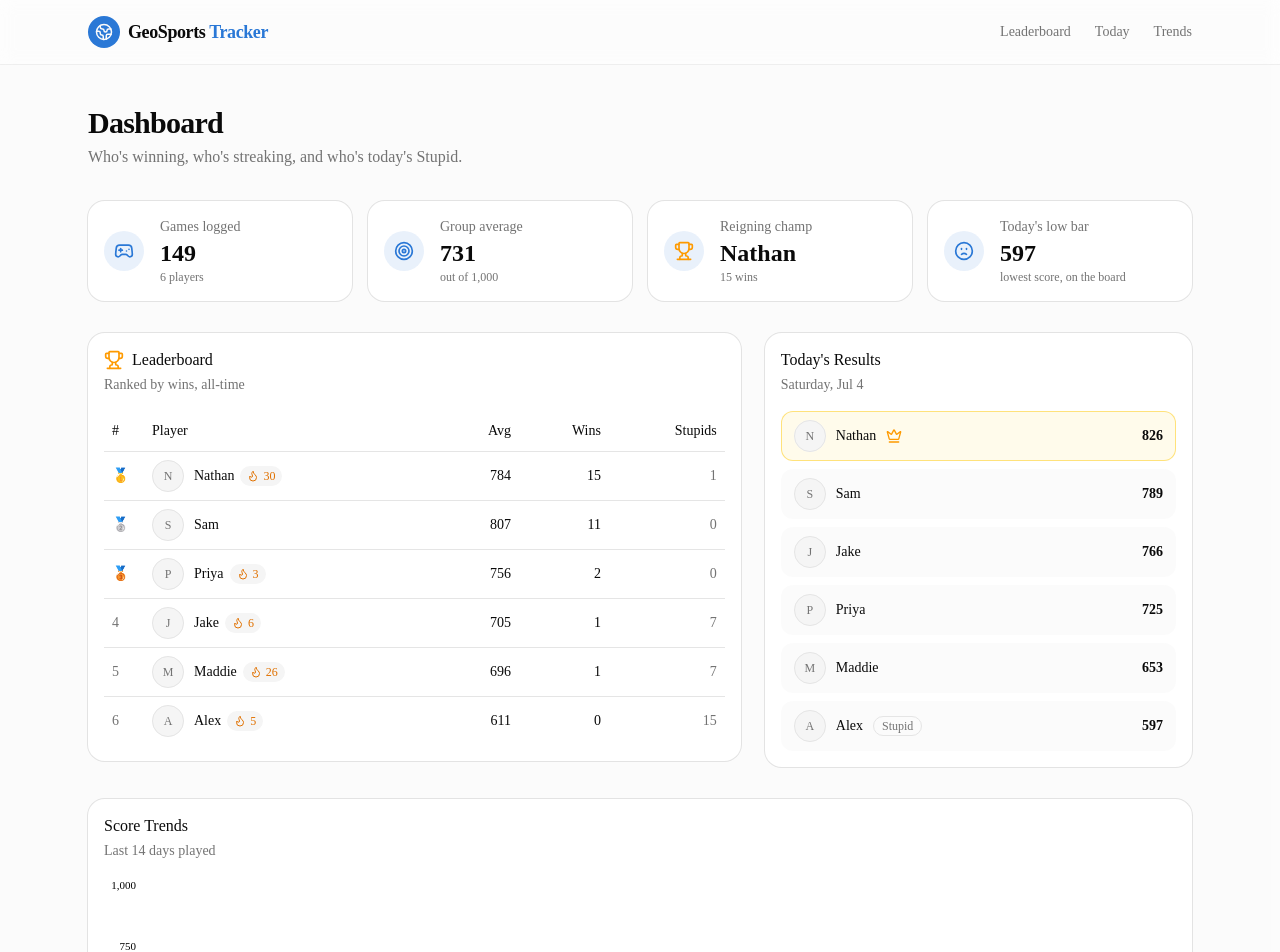
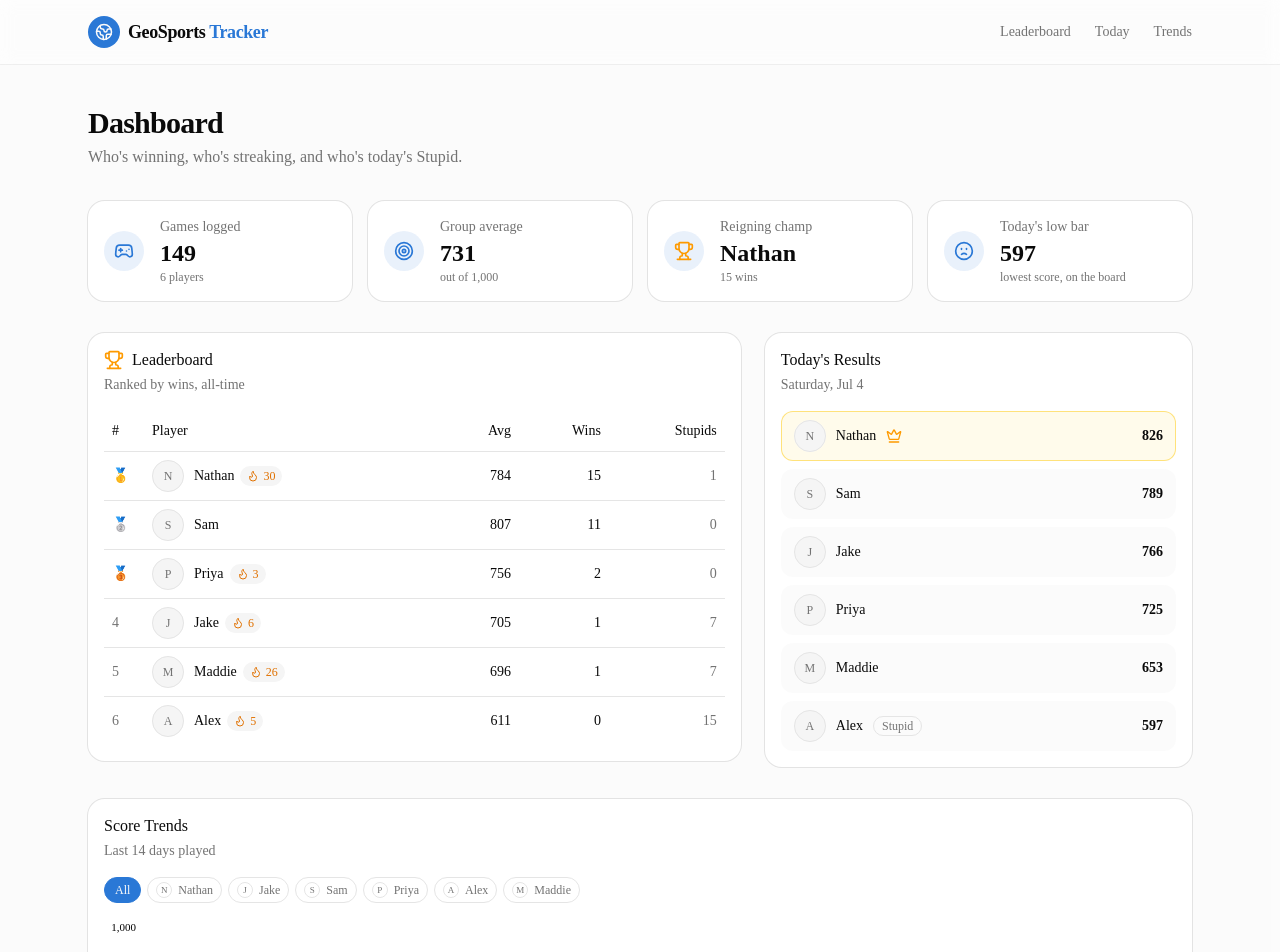
Before and after one commit to nathanjensby/GeosportsTracker, a Next.js app: page / in a window 1280 px wide. Shown: the top 952 px of the page. Built offline with nearby package versions, Linux system fonts and the light colour scheme.

Commit message:
feat(player): add player page and graph filter

```diff
--- /dev/null
+++ b/src/app/players/[id]/page.tsx
@@ -0,0 +1,100 @@
+import Link from "next/link";
+import { notFound } from "next/navigation";
+import { Avatar, AvatarFallback } from "@/components/ui/avatar";
+import { StatTile } from "@/components/ui/stat-tile";
+import { dataSource } from "@/data/source";
+import { getInitials } from "@/lib/players";
+import { computePlayerStats, rankPlayers } from "@/lib/stats";
+import { ArrowLeft, Flame, Frown, Gamepad2, Target, TrendingDown, TrendingUp, Trophy } from "lucide-react";
+
+interface PlayerPageProps {
+  params: Promise<{ id: string }>;
+}
+
+export default async function PlayerPage({ params }: PlayerPageProps) {
+  const { id } = await params;
+
+  const [players, dailyResults] = await Promise.all([
+    dataSource.getPlayers(),
+    dataSource.getDailyResults(),
+  ]);
+
+  const player = players.find((p) => p.id === id);
+  if (!player) notFound();
+
+  const playerStats = computePlayerStats(players, dailyResults);
+  const stats = playerStats.find((s) => s.playerId === id);
+  if (!stats) notFound();
+
+  const rank = rankPlayers(playerStats)
+    .filter((s) => s.gamesPlayed > 0)
+    .findIndex((s) => s.playerId === id);
+
+  const winPct = stats.gamesPlayed > 0 ? Math.round((stats.wins / stats.gamesPlayed) * 100) : 0;
+  const stupidPct = stats.gamesPlayed > 0 ? Math.round((stats.stupids / stats.gamesPlayed) * 100) : 0;
+
+  return (
+    <div className="mx-auto flex max-w-4xl flex-col gap-6 px-4 py-6 sm:gap-8 sm:px-6 sm:py-10">
+      <Link
+        href="/#leaderboard"
+        className="inline-flex items-center gap-1.5 text-sm text-muted-foreground transition-colors hover:text-foreground"
+      >
+        <ArrowLeft className="size-4" />
+        Back to leaderboard
+      </Link>
+
+      <div className="flex items-center gap-4">
+        <Avatar className="size-14">
+          <AvatarFallback className="text-lg">{getInitials(player.name)}</AvatarFallback>
+        </Avatar>
+        <div>
+          <h1 className="text-2xl font-semibold tracking-tight sm:text-3xl">{player.name}</h1>
+          <p className="text-muted-foreground">
+            {rank >= 0 ? `Rank #${rank + 1} on the leaderboard` : "Hasn't played yet"}
+          </p>
+        </div>
+      </div>
+
+      <div className="grid grid-cols-2 gap-3 sm:gap-4 lg:grid-cols-4">
+        <StatTile
+          label="Games played"
+          value={stats.gamesPlayed.toLocaleString()}
+          icon={<Gamepad2 className="size-5" />}
+        />
+        <StatTile
+          label="Average score"
+          value={stats.averageScore.toLocaleString()}
+          hint="out of 1,000"
+          icon={<Target className="size-5" />}
+        />
+        <StatTile
+          label="Highest score"
+          value={stats.gamesPlayed > 0 ? stats.bestScore.toLocaleString() : "—"}
+          icon={<TrendingUp className="size-5" />}
+        />
+        <StatTile
+          label="Lowest score"
+          value={stats.gamesPlayed > 0 ? stats.worstScore.toLocaleString() : "—"}
+          icon={<TrendingDown className="size-5" />}
+        />
+        <StatTile
+          label="Win rate"
+          value={`${winPct}%`}
+          hint={`${stats.wins} win${stats.wins === 1 ? "" : "s"}`}
+          icon={<Trophy className="size-5 text-amber-500" />}
+        />
+        <StatTile
+          label="Stupid rate"
+          value={`${stupidPct}%`}
+          hint={`${stats.stupids} stupid${stats.stupids === 1 ? "" : "s"}`}
+          icon={<Frown className="size-5" />}
+        />
+        <StatTile
+          label="Current streak"
+          value={`${stats.currentStreak} day${stats.currentStreak === 1 ? "" : "s"}`}
+          icon={<Flame className="size-5 text-amber-600" />}
+        />
+      </div>
+    </div>
+  );
+}
--- a/src/components/dashboard/score-trend-chart.tsx
+++ b/src/components/dashboard/score-trend-chart.tsx
@@ -1,7 +1,10 @@
 "use client";
 
+import { useEffect, useState } from "react";
+import { Avatar, AvatarFallback } from "@/components/ui/avatar";
 import { Card, CardHeader, CardTitle, CardDescription, CardContent } from "@/components/ui/card";
-import { buildPlayerMap, buildPlayerColorMap } from "@/lib/players";
+import { buildPlayerMap, buildPlayerColorMap, getInitials } from "@/lib/players";
+import { cn } from "@/lib/utils";
 import type { DailyResult, Player } from "@/types";
 import {
   CartesianGrid,
@@ -15,6 +18,7 @@ import {
 } from "recharts";
 
 const DAYS_SHOWN = 14;
+const SELECTED_PLAYER_STORAGE_KEY = "geosports:selectedPlayerId";
 
 interface ScoreTrendChartProps {
   dailyResults: DailyResult[];
@@ -67,6 +71,23 @@ function ChartTooltip({
 export function ScoreTrendChart({ dailyResults, players }: ScoreTrendChartProps) {
   const playerMap = buildPlayerMap(players);
   const colorMap = buildPlayerColorMap(players);
+  const [selectedPlayerId, setSelectedPlayerId] = useState<string | null>(null);
+
+  useEffect(() => {
+    const stored = window.localStorage.getItem(SELECTED_PLAYER_STORAGE_KEY);
+    if (stored && players.some((player) => player.id === stored)) {
+      setSelectedPlayerId(stored);
+    }
+  }, [players]);
+
+  function handleSelect(playerId: string | null) {
+    setSelectedPlayerId(playerId);
+    if (playerId) {
+      window.localStorage.setItem(SELECTED_PLAYER_STORAGE_KEY, playerId);
+    } else {
+      window.localStorage.removeItem(SELECTED_PLAYER_STORAGE_KEY);
+    }
+  }
 
   const recentDays = [...dailyResults].sort((a, b) => a.date.localeCompare(b.date)).slice(-DAYS_SHOWN);
 
@@ -82,13 +103,61 @@ export function ScoreTrendChart({ dailyResults, players }: ScoreTrendChartProps)
     return row;
   });
 
+  // Draw the selected player's line last so it renders on top of the dimmed ones.
+  const orderedPlayers =
+    selectedPlayerId == null
+      ? players
+      : [
+          ...players.filter((player) => player.id !== selectedPlayerId),
+          ...players.filter((player) => player.id === selectedPlayerId),
+        ];
+
   return (
     <Card id="trends" className="scroll-mt-20">
       <CardHeader>
         <CardTitle>Score Trends</CardTitle>
         <CardDescription>Last {recentDays.length} days played</CardDescription>
       </CardHeader>
-      <CardContent>
+      <CardContent className="flex flex-col gap-4">
+        <div className="flex flex-wrap gap-1.5" role="group" aria-label="Highlight a player's trend line">
+          <button
+            type="button"
+            onClick={() => handleSelect(null)}
+            aria-pressed={selectedPlayerId === null}
+            className={cn(
+              "rounded-full border px-2.5 py-1 text-xs font-medium transition-colors",
+              selectedPlayerId === null
+                ? "border-primary bg-primary text-primary-foreground"
+                : "border-border text-muted-foreground hover:bg-muted hover:text-foreground"
+            )}
+          >
+            All
+          </button>
+          {players.map((player) => (
+            <button
+              key={player.id}
+              type="button"
+              onClick={() => handleSelect(player.id)}
+              aria-pressed={selectedPlayerId === player.id}
+              className={cn(
+                "flex items-center gap-1.5 rounded-full border px-2 py-1 text-xs font-medium transition-colors",
+                selectedPlayerId === player.id
+                  ? "border-primary bg-primary/10 text-foreground"
+                  : "border-border text-muted-foreground hover:bg-muted hover:text-foreground"
+              )}
+            >
+              <Avatar className="size-4">
+                <AvatarFallback
+                  className="text-[9px]"
+                  style={{ backgroundColor: colorMap[player.id], color: "var(--color-card)" }}
+                >
+                  {getInitials(player.name)}
+                </AvatarFallback>
+              </Avatar>
+              {player.name}
+            </button>
+          ))}
+        </div>
         <div className="h-64 w-full sm:h-80">
           <ResponsiveContainer width="100%" height="100%">
             <LineChart data={chartData} margin={{ top: 4, right: 8, left: 0, bottom: 0 }}>
@@ -114,18 +183,22 @@ export function ScoreTrendChart({ dailyResults, players }: ScoreTrendChartProps)
                 wrapperStyle={{ fontSize: 12, paddingTop: 8 }}
                 formatter={(value: string) => playerMap[value]?.name ?? value}
               />
-              {players.map((player) => (
+              {orderedPlayers.map((player) => {
+                const isDimmed = selectedPlayerId != null && player.id !== selectedPlayerId;
+                return (
                   <Line
                     key={player.id}
                     type="monotone"
                     dataKey={player.id}
                     stroke={colorMap[player.id]}
-                  strokeWidth={2}
+                    strokeWidth={isDimmed ? 1.5 : 2.5}
+                    strokeOpacity={isDimmed ? 0.25 : 1}
                     dot={false}
                     activeDot={{ r: 4, strokeWidth: 2, stroke: "var(--color-card)" }}
                     connectNulls
                   />
-              ))}
+                );
+              })}
             </LineChart>
           </ResponsiveContainer>
         </div>
--- a/src/components/dashboard/stats-summary-row.tsx
+++ b/src/components/dashboard/stats-summary-row.tsx
@@ -1,30 +1,6 @@
-import { Card, CardContent } from "@/components/ui/card";
+import { StatTile } from "@/components/ui/stat-tile";
 import type { Player, SummaryStats } from "@/types";
 import { Gamepad2, Target, Trophy, Frown } from "lucide-react";
-
-interface StatTileProps {
-  label: string;
-  value: string;
-  hint?: string;
-  icon: React.ReactNode;
-}
-
-function StatTile({ label, value, hint, icon }: StatTileProps) {
-  return (
-    <Card className="gap-0 py-4">
-      <CardContent className="flex items-center gap-4 px-4">
-        <span className="flex size-10 shrink-0 items-center justify-center rounded-full bg-primary/10 text-primary">
-          {icon}
-        </span>
-        <div className="min-w-0">
-          <p className="text-sm text-muted-foreground">{label}</p>
-          <p className="truncate text-2xl font-semibold">{value}</p>
-          {hint ? <p className="truncate text-xs text-muted-foreground">{hint}</p> : null}
-        </div>
-      </CardContent>
-    </Card>
-  );
-}
 
 interface StatsSummaryRowProps {
   summary: SummaryStats;
--- /dev/null
+++ b/src/components/ui/stat-tile.tsx
@@ -0,0 +1,25 @@
+import { Card, CardContent } from "@/components/ui/card";
+
+interface StatTileProps {
+  label: string;
+  value: string;
+  hint?: string;
+  icon: React.ReactNode;
+}
+
+export function StatTile({ label, value, hint, icon }: StatTileProps) {
+  return (
+    <Card className="gap-0 py-4">
+      <CardContent className="flex items-center gap-4 px-4">
+        <span className="flex size-10 shrink-0 items-center justify-center rounded-full bg-primary/10 text-primary">
+          {icon}
+        </span>
+        <div className="min-w-0">
+          <p className="text-sm text-muted-foreground">{label}</p>
+          <p className="truncate text-2xl font-semibold">{value}</p>
+          {hint ? <p className="truncate text-xs text-muted-foreground">{hint}</p> : null}
+        </div>
+      </CardContent>
+    </Card>
+  );
+}
```
Also changed, not shown: src/components/dashboard/leaderboard-card.tsx (+18 -1 lines). Lines whose indentation alone changed are shown as unchanged.
